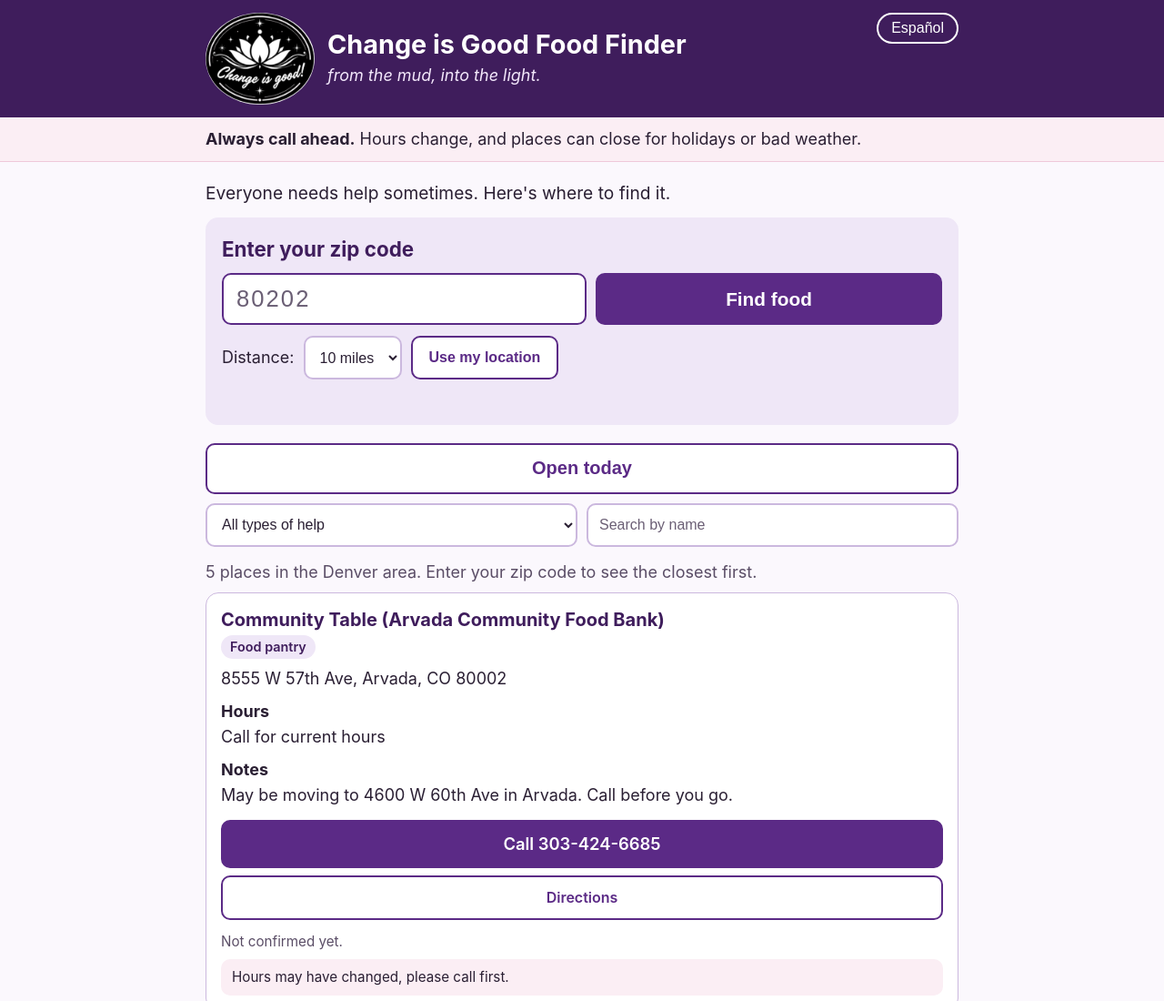
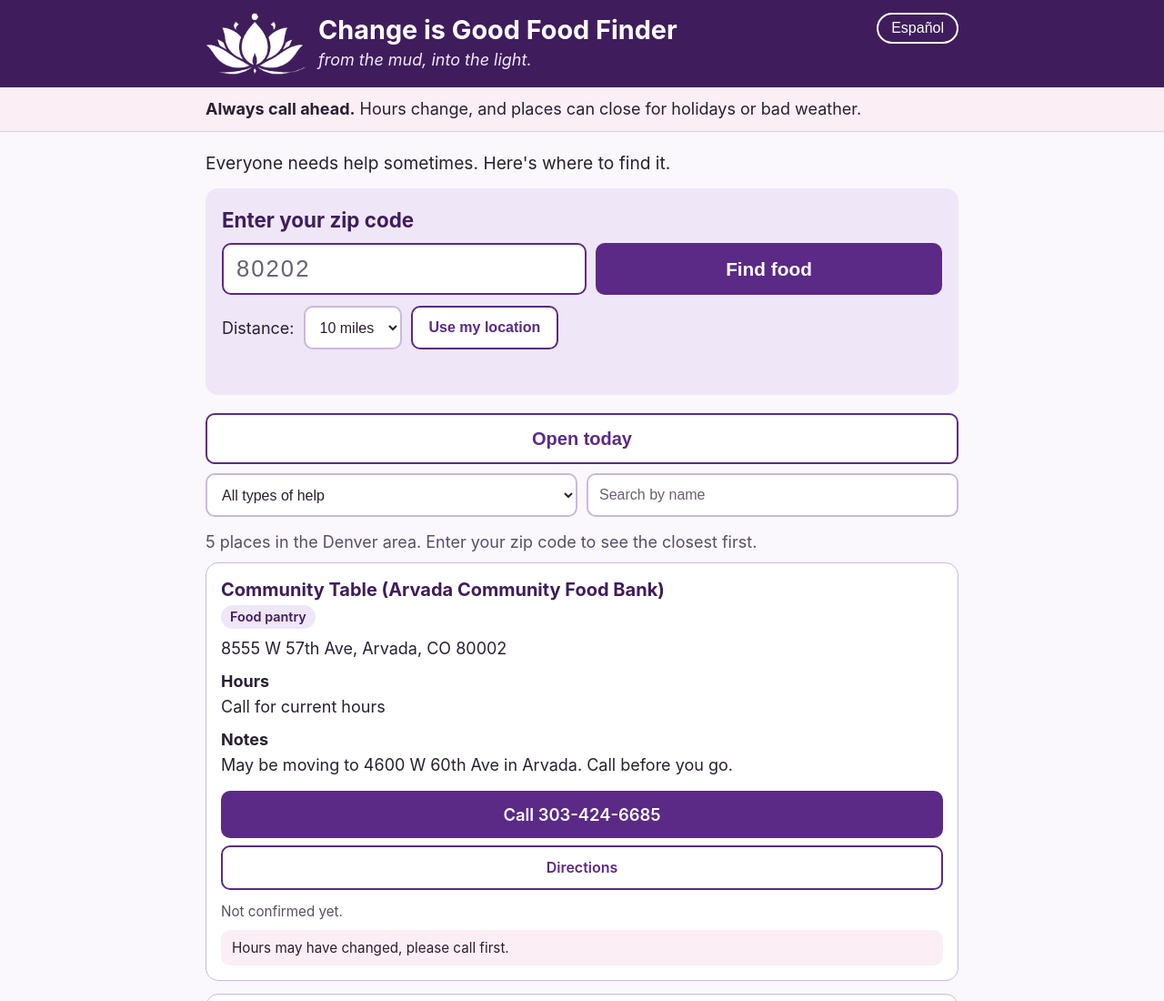
Before and after one commit to hincheylaura-eng/change-is-good-food-finder, a plain HTML site: page index.html in a window 1280 px wide. Shown: the top 1100 px of the page at 91% size. Drawn offline with Linux system fonts and the light colour scheme.

Commit message:
Use lotus-only logo in header; add Make public step to guide

```diff
--- a/index.html
+++ b/index.html
@@ -15,8 +15,8 @@
 
   <header class="site-header">
     <div class="wrap header-inner">
-      <!-- LOGO: images/logo.jpg is a web-sized copy of logo.png. To change the logo, replace that file. -->
-      <img class="logo" src="images/logo.jpg" width="150" height="126" alt="Change is Good logo: a white lotus flower">
+      <!-- LOGO: images/lotus.png is the lotus cut from logo.png (white, see-through background). To change the logo, replace that file. -->
+      <img class="logo" src="images/lotus.png" width="315" height="195" alt="Change is Good logo: a white lotus flower">
       <div class="brand">
         <h1>Change is Good Food Finder</h1>
         <p class="tagline">from the mud, into the light.</p>
--- a/styles.css
+++ b/styles.css
@@ -46,10 +46,7 @@ a:hover { color: var(--purple-dark); }
 /* Header */
 .site-header { background: var(--plum); color: #fff; padding: 14px 0; }
 .header-inner { display: flex; align-items: center; gap: 14px; }
-.logo {
-  width: 84px; height: auto; flex: none;
-  border-radius: 50%;          /* clips the logo to its oval */
-}
+.logo { width: 76px; height: auto; flex: none; }
 .brand { flex: 1; min-width: 0; }
 .brand h1 { margin: 0; font-size: 1.35rem; line-height: 1.2; }
 .tagline { margin: 2px 0 0; font-style: italic; color: #f3e8fb; }
@@ -171,7 +168,7 @@ select, input[type="search"] {
 .site-footer .privacy { color: #f3e8fb; font-size: .95rem; }
 
 @media (min-width: 640px) {
-  .logo { width: 120px; }
+  .logo { width: 110px; }
   .brand h1 { font-size: 1.8rem; }
   .national-small { grid-template-columns: 1fr 1fr; }
 }
```
Also changed, not shown: SETUP-GUIDE.md (+4 -0 lines), README.md.
